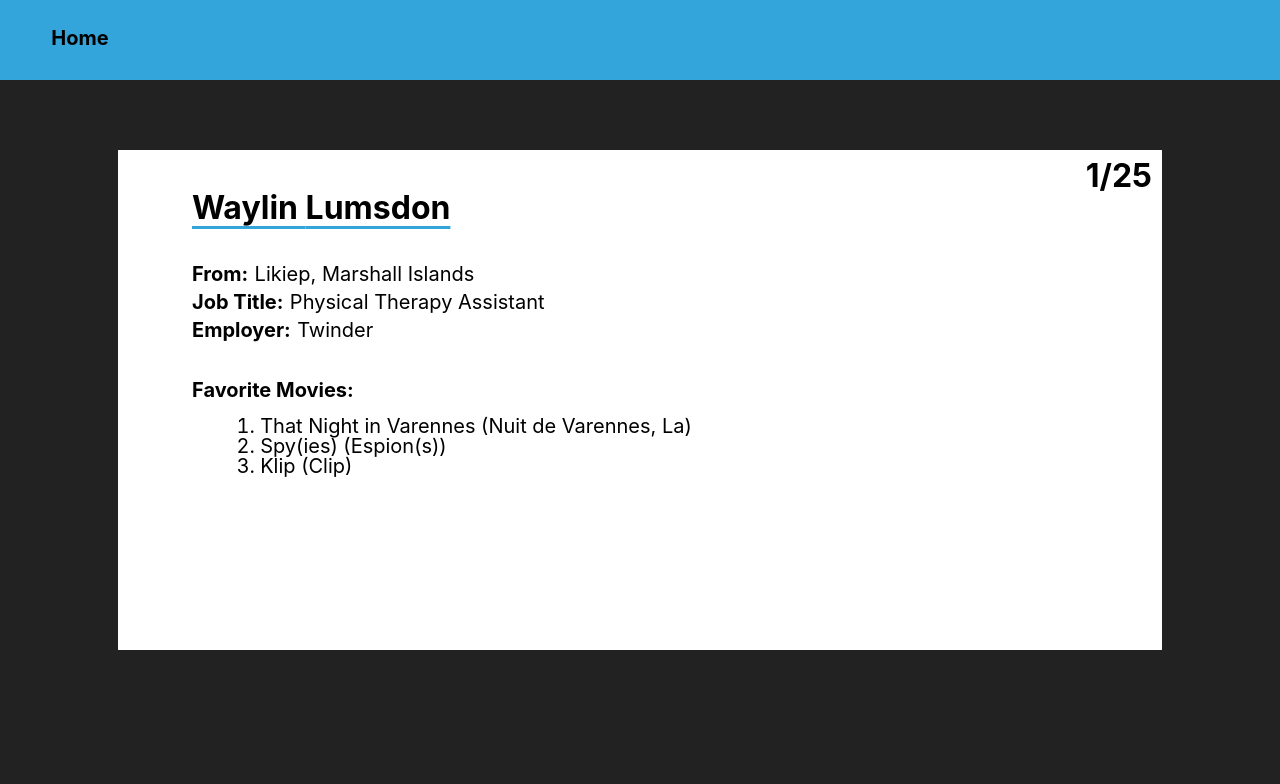
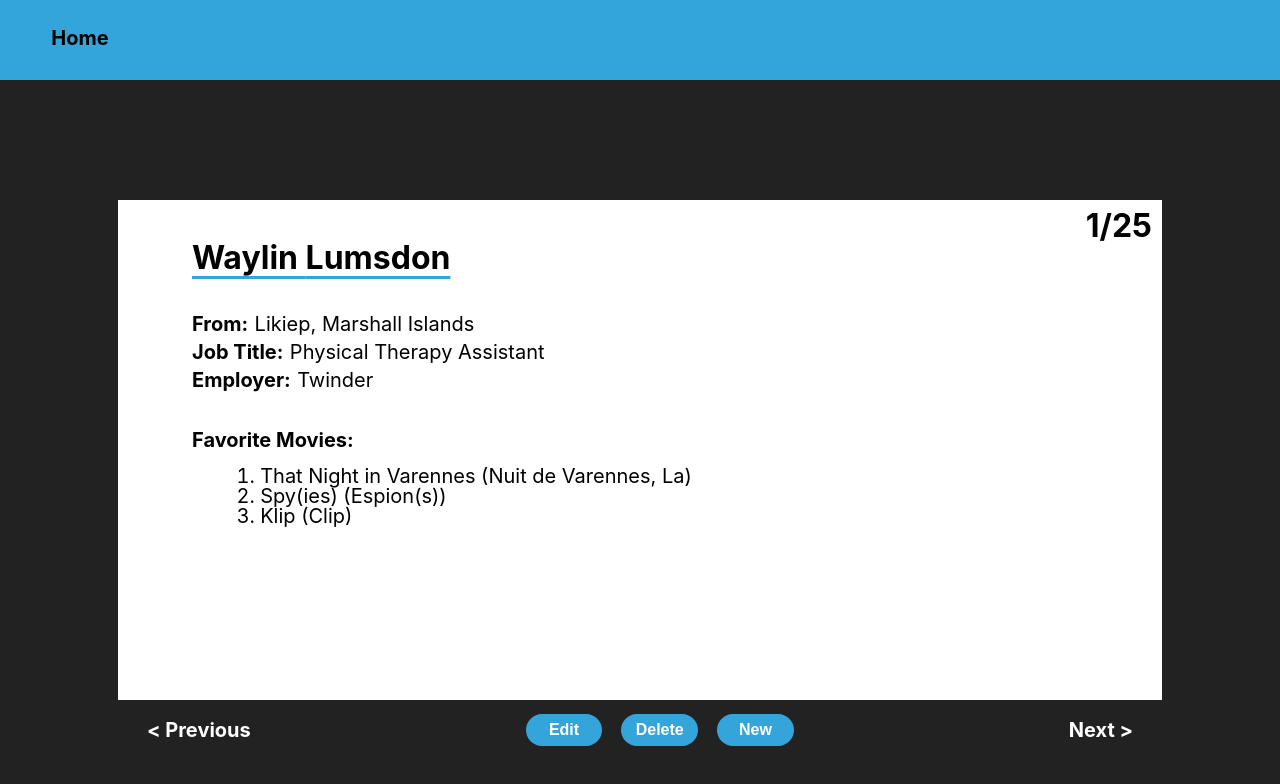
Before and after one commit to Chwunny/User-Directory, a React (Create React App) app: page / in a window 1280 px wide. Shown: the top 784 px of the page. Built offline with nearby package versions, Linux system fonts and the light colour scheme.

Commit message:
footer finished, arrow functionality good, still need to finish edit, delete, and new

```diff
--- a/src/Components/Body.css
+++ b/src/Components/Body.css
@@ -7,6 +7,7 @@
     margin-left: auto;
     margin-right: auto;
     display: flex;
+    flex-direction: column;
     justify-content: center;
     align-items: center;
 }
@@ -16,7 +17,7 @@
     background-size: cover;
     height: 60vh;
     width: 80vw;
-    margin-bottom: 20vh;
+    /* margin-bottom: 20vh; */
     padding: 10px 10px
 }
 
--- a/src/Components/Body.js
+++ b/src/Components/Body.js
@@ -1,19 +1,29 @@
 import React, { useState } from 'react'
 import './Body.css'
 import data from '../data'
+import Footer from './Footer'
 
 const Body = () => {
     const [index, setIndex] = useState(0)
 
-    const test = () => {
-        setIndex((index + 1))
+    const plus = () => {
+        if (index < 24){
+            setIndex((index + 1))
+        }
     }
+
+    const minus = () => {
+        if (index > 0){
+            setIndex((index - 1))
+        }
+    }
+
     return (
         <div>
             <div className="mainBody">
                 <div className="container">
                     <div className="counter">
-                        <h1 onClick={test}>{index + 1}/25</h1>
+                        <h1>{index + 1}/25</h1>
                     </div>
                     <div className="name">
                         <h1>{data[index].name.first} {data[index].name.last}</h1>
@@ -38,6 +48,7 @@ const Body = () => {
                         </ol>
                     </div>
                 </div>
+                <Footer functions={{plus, minus}}></Footer>
             </div>
         </div>
     )
@@ -45,7 +56,4 @@ const Body = () => {
 
 export default Body
 
-/* <li className="listItems">list</li> */
-// <li className="listItems">list</li>
-// <li className="listItems">list</li>
-//
+// plusFn={plus} minusFn={minus}
--- /dev/null
+++ b/src/Components/Footer.css
@@ -0,0 +1,42 @@
+.test {
+    height: 5vh;
+    width: 80vw;
+    /* border: solid red 1px; */
+    background-color: #222222;
+    padding: 10px 10px;
+
+    display: flex;
+    justify-content: space-evenly;
+    align-items: center;
+
+}
+
+.test div {
+    font-weight: bold;
+    color: white;
+    font-size: 2.5vh;
+    cursor: pointer;
+}
+
+.test div:nth-child(1) {
+    justify-self: flex-start;
+    margin-right: 20vw;
+
+}
+
+.test div:nth-last-child(1) {
+    justify-self: end;
+    margin-left: 20vw;
+}
+
+.test button {
+    background-color: #34a5da;
+    border: none;
+    height: 4vh;
+    width: 6vw;
+    border-radius: 25px;
+    color: white;
+    font-weight: bold;
+    font-size: 2vh;
+    cursor: pointer;
+}
--- /dev/null
+++ b/src/Components/Footer.js
@@ -0,0 +1,19 @@
+import React from 'react'
+import './Footer.css'
+
+const Footer = (props) => {
+    const { plus, minus } = props.functions
+    let lArrow = "\u003C";
+    let rArrow = "\u003E";
+    return (
+        <div className="test">
+            <div className="directions" onClick={minus}>{lArrow} Previous</div>
+            <button>Edit</button>
+            <button>Delete</button>
+            <button>New</button>
+            <div className="directions" onClick={plus}>Next {rArrow}</div>
+        </div>
+    )
+}
+
+export default Footer
```
